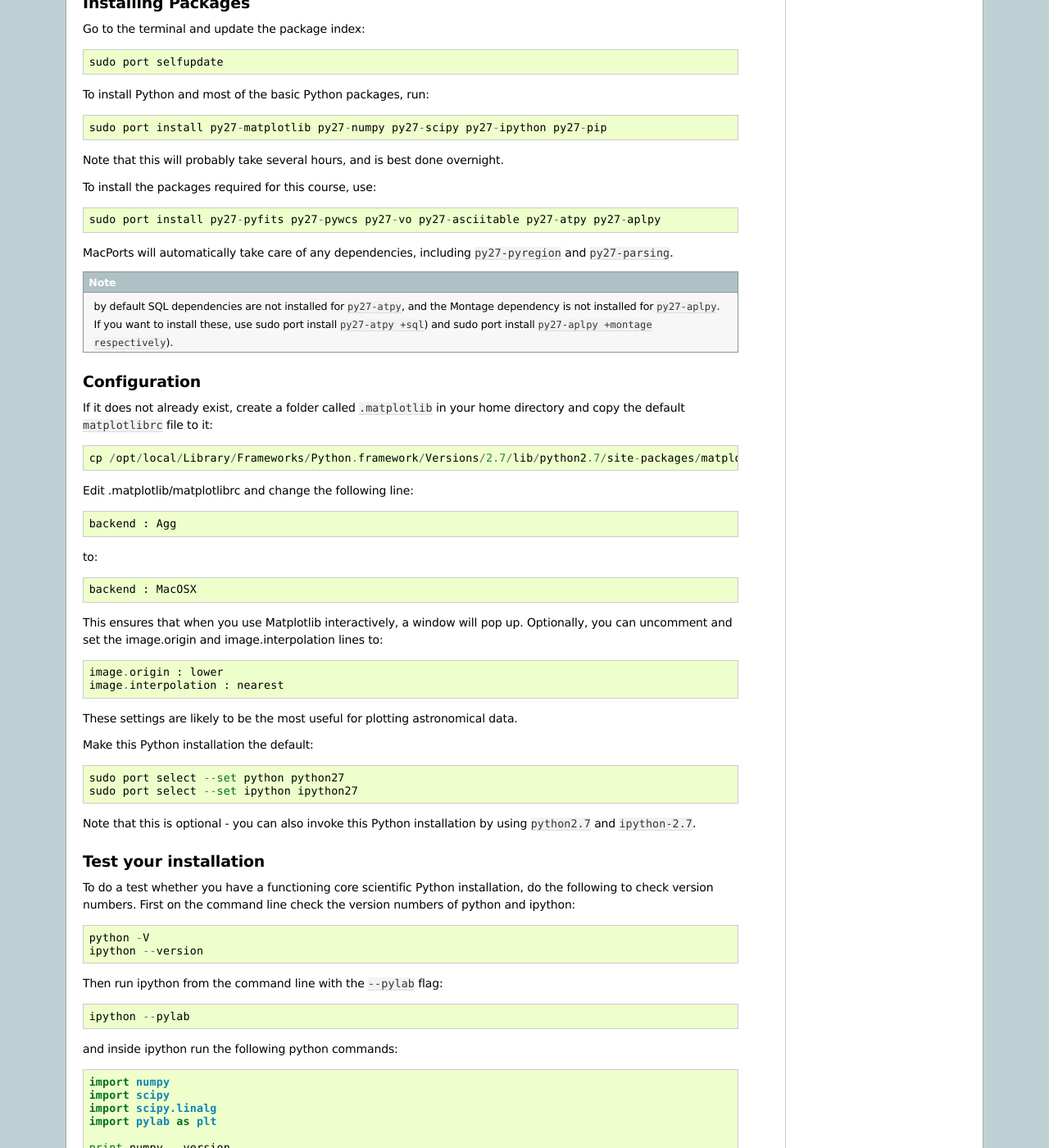
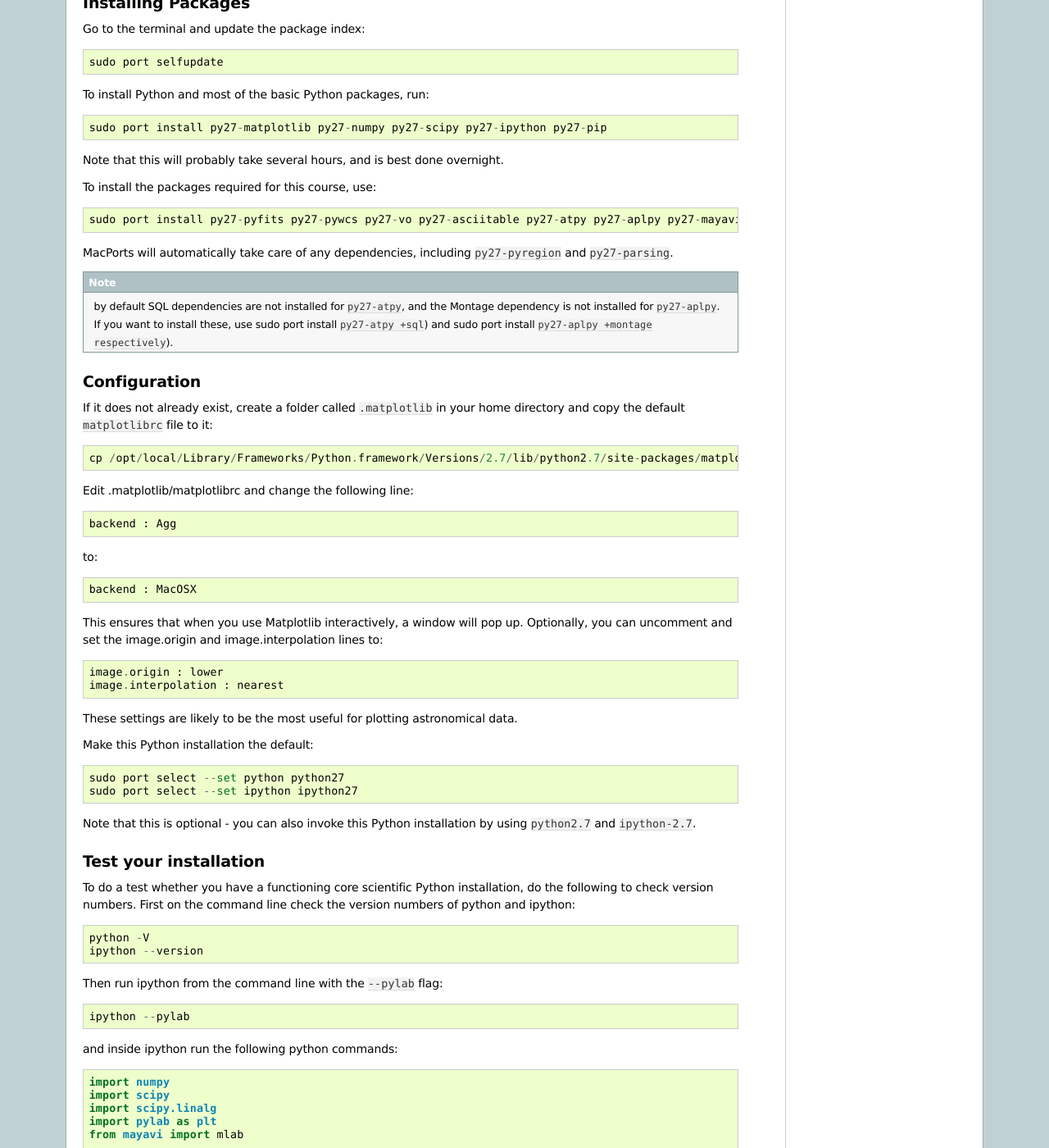
Before and after one commit to python4ESAC/python4ESAC, a Sphinx documentation site: the page built from source/installation/macports.rst, in a window 1280 px wide and 1400 px high, scrolled down 642 px. Shown: the whole window at 82% size. Built offline with Sphinx 7.4.7, drawn with Linux system fonts in a browser that asks for light colours; formulas are drawn with MathJax 3.

Commit message:
updated installation instruction to include mayavi and beautifulsoup. Hope it works.

```diff
--- a/source/installation/linux_package_manager.rst
+++ b/source/installation/linux_package_manager.rst
@@ -108,6 +110,7 @@
   import scipy
   import scipy.linalg
   import pylab as plt
+  from mayavi import mlab
 
   print numpy.__version__
   print scipy.__version__
--- a/source/installation/macports.rst
+++ b/source/installation/macports.rst
@@ -54,7 +54,7 @@
 
 To install the packages required for this course, use::
 
-    sudo port install py27-pyfits py27-pywcs py27-vo py27-asciitable py27-atpy py27-aplpy
+    sudo port install py27-pyfits py27-pywcs py27-vo py27-asciitable py27-atpy py27-aplpy py27-mayavi py27-beautifulsoup
 
 MacPorts will automatically take care of any dependencies, including
 ``py27-pyregion`` and ``py27-parsing``.
@@ -118,6 +118,7 @@
   import scipy
   import scipy.linalg
   import pylab as plt
+  from mayavi import mlab
 
   print numpy.__version__
   print scipy.__version__
```
Also changed, not shown: other parts of source/installation/linux_package_manager.rst (+2 -0 lines).
